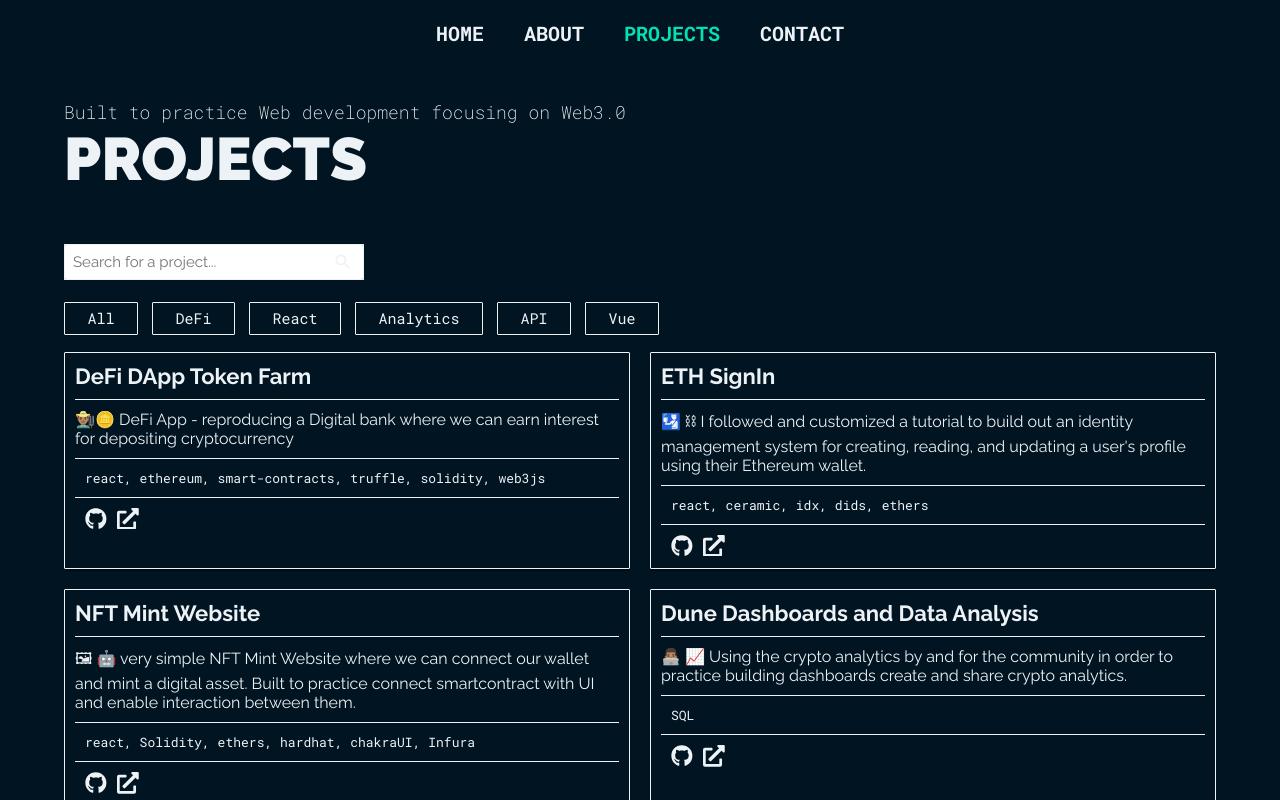
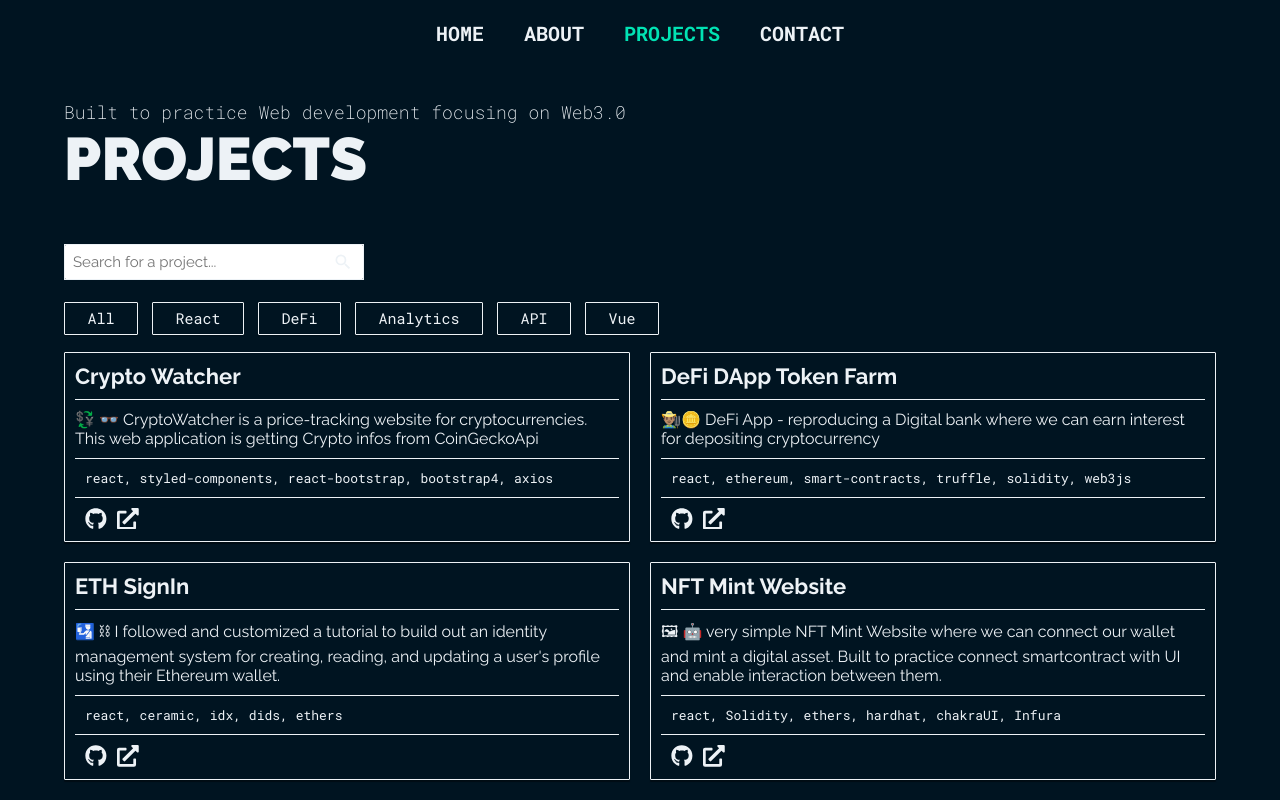
Before and after one commit to cuitlazotlac/portfolio-v3, a React (Create React App) app: page /projects in a window 1280 px wide. Shown: the top 800 px of the page. Built offline with nearby package versions, Linux system fonts and the light colour scheme.

Commit message:
ui changes - contact section

```diff
--- a/src/assets/data/blockchain.js
+++ b/src/assets/data/blockchain.js
@@ -1,5 +1,14 @@
 // BLOCKCHAIN WEB3.0 PROJECTS
 const blockchain = [
+  {
+    id: 0,
+    category: "React",
+    link1: "https://github.com/cuitlazotlac/crypto-watcher-v2",
+    link2: "https://cuitlazotlac.github.io/crypto-watcher-v2/",
+    title: "Crypto Watcher",
+    desc: "💱 👓 CryptoWatcher is a price-tracking website for cryptocurrencies. This web application is getting Crypto infos from CoinGeckoApi",
+    stack: "react, styled-components, react-bootstrap, bootstrap4, axios",
+  },
   {
     id: 1,
     category: "DeFi",
@@ -89,7 +98,7 @@ const blockchain = [
     title: "Carb One Caculator",
     desc: "🪴👨🏽‍💻👨🏻‍💻 This is the story of two guys interested in environmental topics, building a carbon footprint calculator",
     stack: "react, javascript",
-  }
+  },
 ];
 
 export default blockchain;
--- a/src/assets/data/projects.js
+++ b/src/assets/data/projects.js
@@ -10,7 +10,7 @@ const projects = [
     link1: "https://github.com/cuitlazotlac/crypto-watcher-v2",
     link2: "https://cuitlazotlac.github.io/crypto-watcher-v2/",
     desc: "💱 👓 CryptoWatcher is a price-tracking website for cryptocurrencies. This web application is getting Crypto infos from CoinGeckoApi",
-    stacks: "react, styled-components, react-bootstrap, bootstrap4, axios",
+    stacks: "react, styled-components, react-bootstrap, axios",
     img: ProjectImg,
   },
   {
--- a/src/components/ContactBanner.jsx
+++ b/src/components/ContactBanner.jsx
@@ -1,11 +1,11 @@
 import React from "react";
 import styled from "styled-components";
 import Button from "./Button";
-import PText from "./shared/PText";
+// import PText from "./shared/PText";
 
 import { useTranslation } from "react-i18next";
 
-import Typical from "../components/shared/Typical";
+// import Typical from "../components/shared/Typical";
 
 export default function ContactBanner() {
   const { t } = useTranslation();
@@ -27,6 +27,7 @@ export default function ContactBanner() {
 
 const ContactBannerStyles = styled.div`
   padding: 5rem 0;
+
   .contactBanner__subheading {
     font-family: var(--btn-font);
     font-weight: 200;
@@ -34,7 +35,8 @@ const ContactBannerStyles = styled.div`
     color: var(--brand-color);
   }
   .contactBanner__wrapper {
-    /* background-color: var(--secondary-color); */
+    background-color: var(--secondary-color);
+
     border-radius: 1px;
     padding: 5rem 0rem;
     text-align: center;
--- a/src/components/shared/Footer.jsx
+++ b/src/components/shared/Footer.jsx
@@ -10,7 +10,6 @@ export default function Footer() {
   const { t } = useTranslation();
 
   return (
-    // TODO: tes todo
     <FooterStyle>
       <div className="container">
         <div className="footer__col1">
```
Also changed, not shown: 1 other file (tests, documents, lock files or other folders).
